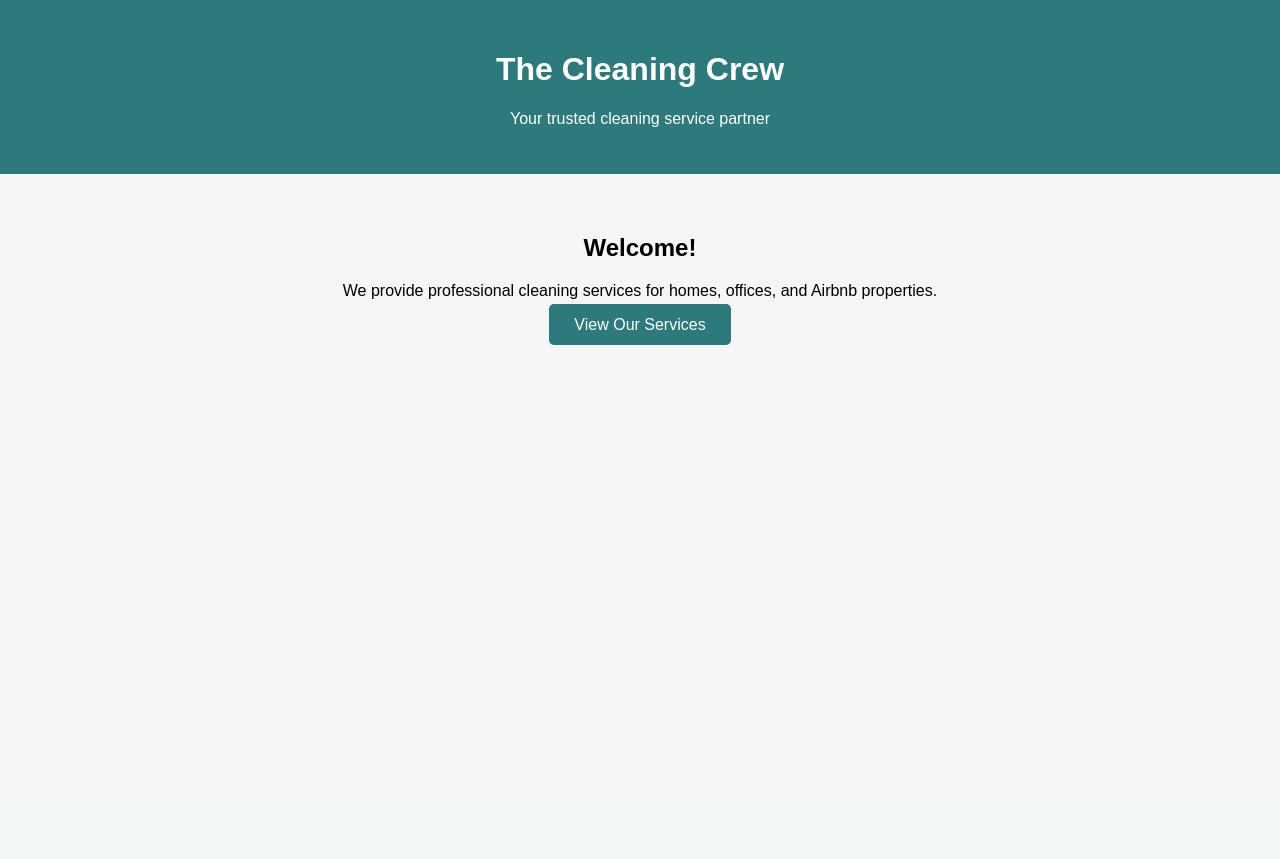
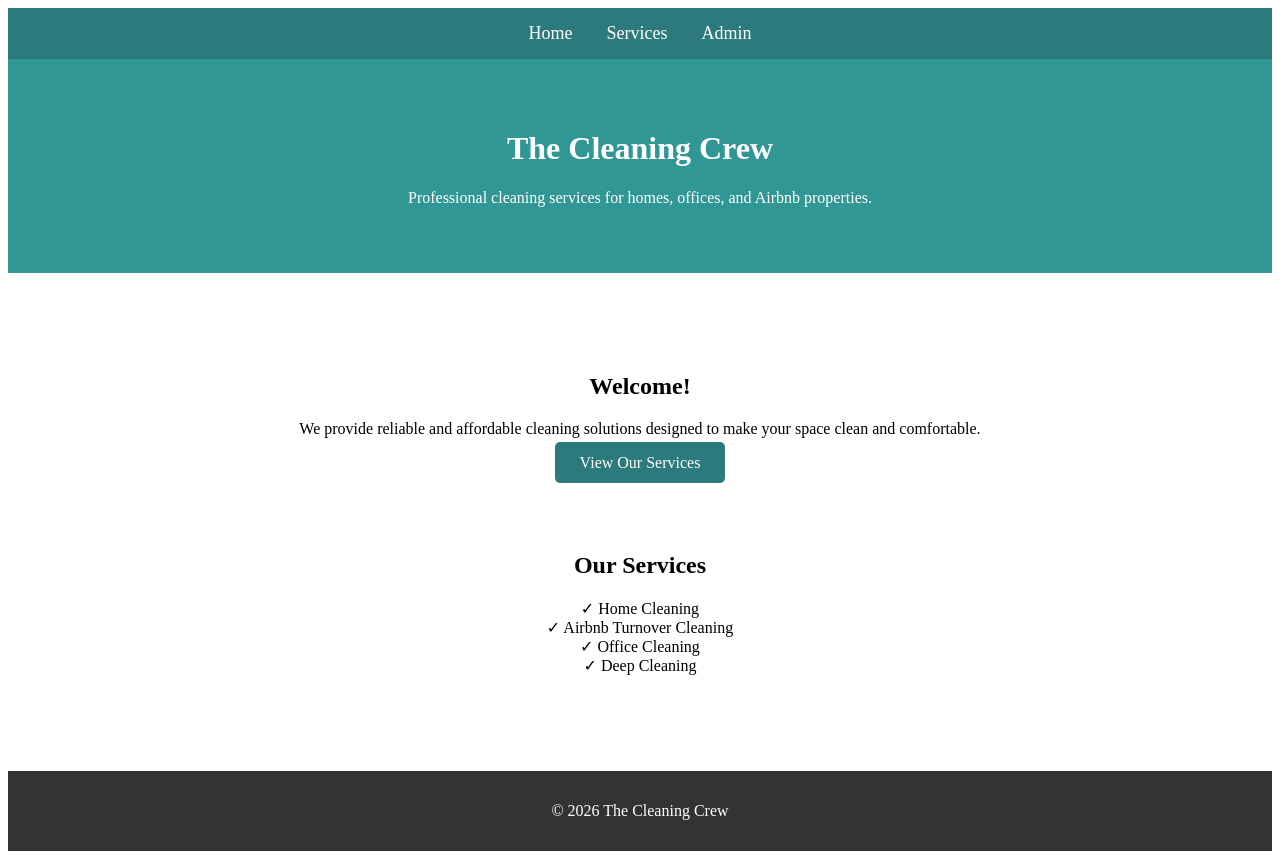
Before and after one commit to TESS94-byte/SDEV_220_Final_Project_Group2, a Django app: page / in a window 1280 px wide. Before the commit the page ends 345 px from the top, so only its background shows below. Run offline with Django 5.2, Linux system fonts and the light colour scheme.

Commit message:
Improve website design and add styling

```diff
--- /dev/null
+++ b/services/static/services/style.css
@@ -0,0 +1,56 @@
+<style>
+        body {
+            font-family: Arial, sans-serif;
+            margin: 0;
+            background-color: #f7f7f7;
+        }
+
+        nav {
+            background-color: #2c7a7b;
+            padding: 15px;
+            text-align: center;
+        }
+
+        nav a {
+            color: white;
+            text-decoration: none;
+            margin: 15px;
+            font-size: 18px;
+        }
+
+        header {
+            background-color: #319795;
+            color: white;
+            padding: 50px;
+            text-align: center;
+        }
+
+        .container {
+            padding: 40px;
+            text-align: center;
+        }
+
+        .card {
+            background: white;
+            padding: 20px;
+            margin: 20px auto;
+            width: 70%;
+            border-radius: 10px;
+        }
+
+        .button {
+            background-color: #2c7a7b;
+            color: white;
+            padding: 12px 25px;
+            text-decoration: none;
+            border-radius: 5px;
+        }
+
+        footer {
+            background-color: #333;
+            color: white;
+            text-align: center;
+            padding: 15px;
+        }
+
+    </style>
--- a/services/templates/services/index.html
+++ b/services/templates/services/index.html
@@ -1,62 +1,68 @@
+{% load static %}
 <!DOCTYPE html>
 <html>
 
 <head>
     <title>The Cleaning Crew</title>
+    <link rel="stylesheet" href="{% static 'services/style.css' %}">
+</head>
 
-    <style>
-        body {
-            font-family: Arial, sans-serif;
-            margin: 0;
-            background-color: #f5f5f5;
-        }
-
-        header {
-            background-color: #2c7a7b;
-            color: white;
-            padding: 30px;
-            text-align: center;
-        }
-
-        .container {
-            padding: 40px;
-            text-align: center;
-        }
-
-        .button {
-            background-color: #2c7a7b;
-            color: white;
-            padding: 12px 25px;
-            text-decoration: none;
-            border-radius: 5px;
-        }
-
-    </style>
-
-</head>
 
 <body>
 
+<nav>
+    <a href="/">Home</a>
+    <a href="/services/">Services</a>
+    <a href="/admin/">Admin</a>
+</nav>
+
+
 <header>
     <h1>The Cleaning Crew</h1>
-    <p>Your trusted cleaning service partner</p>
+    <p>Professional cleaning services for homes, offices, and Airbnb properties.</p>
 </header>
 
 
 <div class="container">
 
+    <div class="card">
         <h2>Welcome!</h2>
 
         <p>
-        We provide professional cleaning services
-        for homes, offices, and Airbnb properties.
+            We provide reliable and affordable cleaning solutions
+            designed to make your space clean and comfortable.
         </p>
 
         <a class="button" href="/services/">
             View Our Services
         </a>
+    </div>
+
+
+    <div class="card">
+
+        <h2>Our Services</h2>
+
+        <p>
+            ✓ Home Cleaning
+            <br>
+            ✓ Airbnb Turnover Cleaning
+            <br>
+            ✓ Office Cleaning
+            <br>
+            ✓ Deep Cleaning
+        </p>
 
     </div>
+
+
+</div>
+
+
+<footer>
+    <p>© 2026 The Cleaning Crew</p>
+</footer>
+
 
 </body>
 
```
Also changed, not shown: services/templates/services/service_detail.html (+45 -5 lines), services/templates/services/service_list.html (+35 -3 lines). Lines whose indentation alone changed are shown as unchanged.
